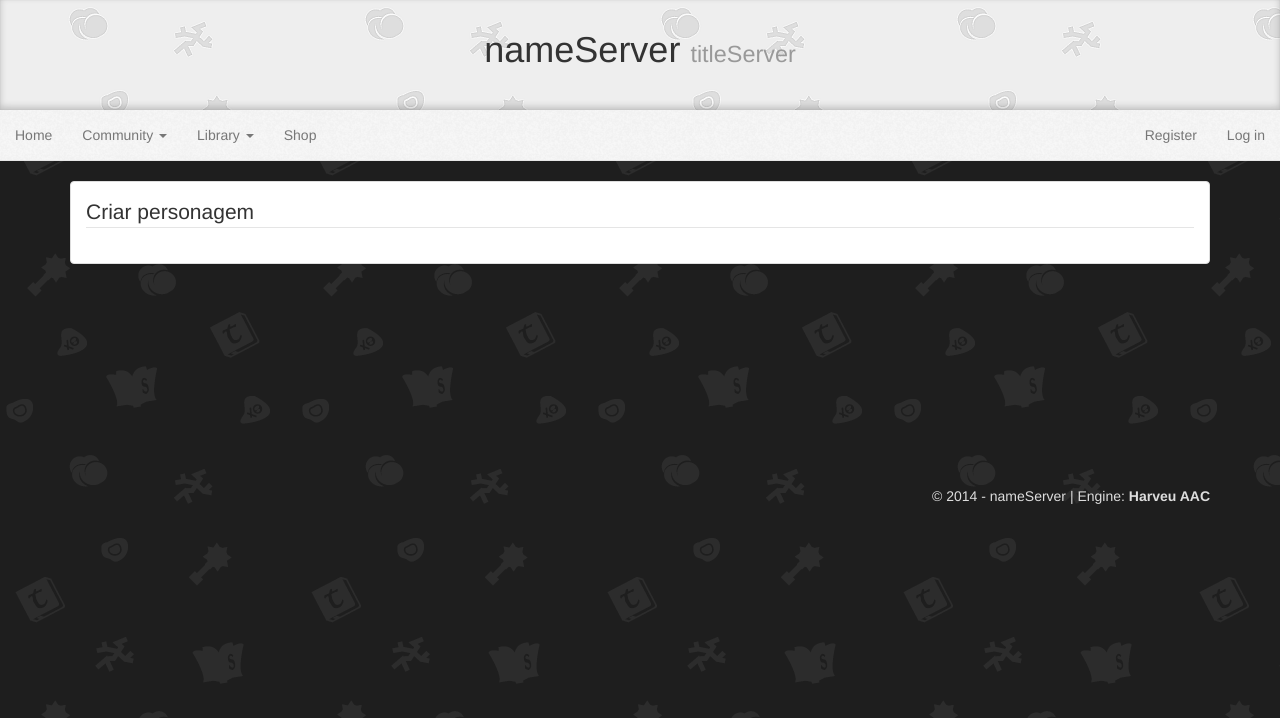
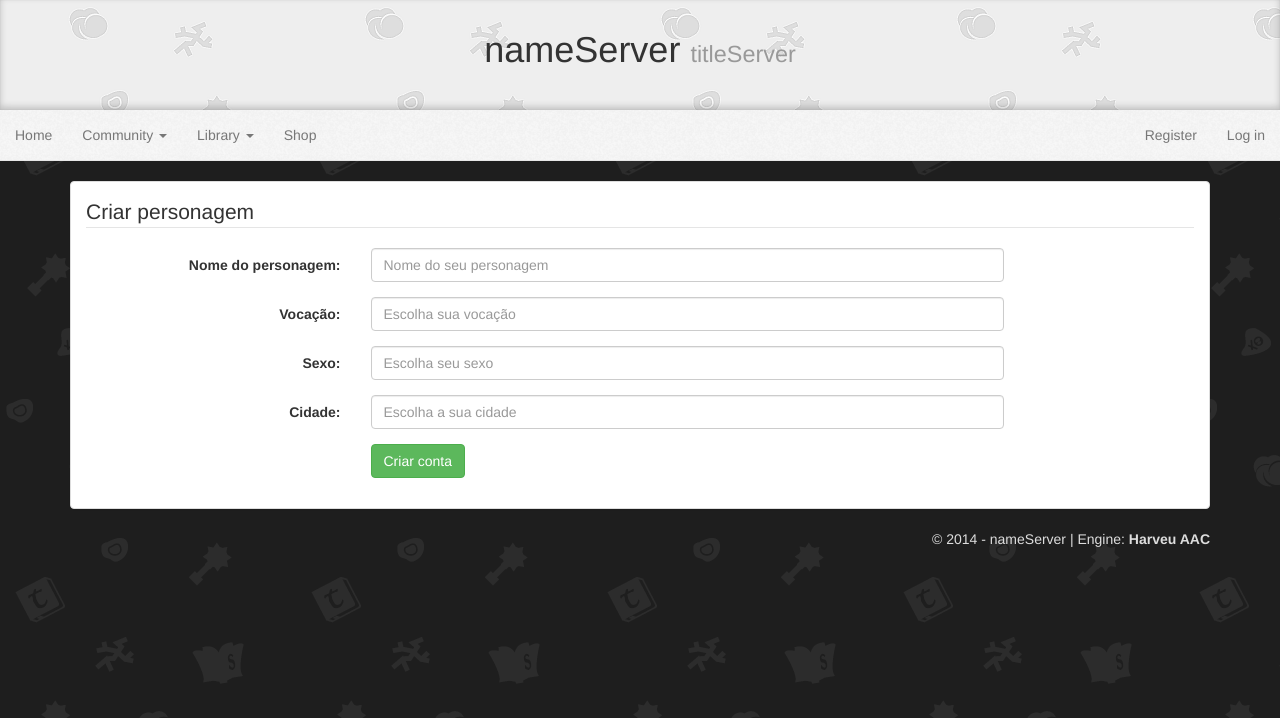
Before and after one commit to gpedro/Harveu-AAC, a CakePHP app: the page made by app/View/Players/create.ctp in a window 1280 px wide. Shown: the top 718 px of the page. Run offline with PHP 8.4 and a stand-in for CakePHP, Linux system fonts and the light colour scheme; the template is opened without the code that fills it, so the values that code supplies are empty; form fields are guessed from the names that the template uses; some libraries are stand-ins or nearby versions.

Commit message:
Desenvolvendo a criação de players

```diff
--- a/app/View/Elements/aac/menu.ctp
+++ b/app/View/Elements/aac/menu.ctp
@@ -70,6 +70,9 @@
 					<li <?php if($this->params['controller'] == 'accounts' && $this->params['action'] == 'manager') { ?> class="active" <?php } ?>>
 						<a href="<?php echo url; ?>accounts/manager">Manager</a>
 					</li>
+					<li <?php if($this->params['controller'] == 'players' && $this->params['action'] == 'create') { ?> class="active" <?php } ?>>
+						<a href="<?php echo url; ?>players/create">Create player</a>
+					</li>
 					<li <?php if($this->params['controller'] == 'accounts' && $this->params['action'] == 'change') { ?> class="active" <?php } ?>>
 						<a href="<?php echo url; ?>accounts/change/<?php echo $this->Session->read('account_id'); ?>">Change details</a>
 					</li>
--- a/app/View/Players/create.ctp
+++ b/app/View/Players/create.ctp
@@ -2,6 +2,37 @@
 	<div class="panel-body">
 		<fieldset>
 			<legend><?php echo 'Criar personagem'; ?></legend>
+			<?php print $this->Form->create('Player', array('class' => 'form-horizontal')); ?>
+				<div class="form-group">
+					<label for="inputName" class="col-sm-3 control-label">Nome do personagem:</label>
+					<div class="col-sm-7">
+						<?php print $this->Form->input('name', array('class' => 'form-control', 'placeholder' => 'Nome do seu personagem', 'label' => FALSE)); ?>
+					</div>
+				</div>
+				<div class="form-group">
+					<label for="inputVocation" class="col-sm-3 control-label">Vocação:</label>
+					<div class="col-sm-7">
+						<?php print $this->Form->input('vocation', array('class' => 'form-control', 'placeholder' => 'Escolha sua vocação', 'label' => FALSE)); ?>
+					</div>
+				</div>
+				<div class="form-group">
+					<label for="inputTown" class="col-sm-3 control-label">Sexo:</label>
+					<div class="col-sm-7">
+						<?php print $this->Form->input('sex', array('class' => 'form-control', 'placeholder' => 'Escolha seu sexo', 'label' => FALSE)); ?>
+					</div>
+				</div>
+				<div class="form-group">
+					<label for="inputTown" class="col-sm-3 control-label">Cidade:</label>
+					<div class="col-sm-7">
+						<?php print $this->Form->input('town_id', array('class' => 'form-control', 'placeholder' => 'Escolha a sua cidade', 'label' => FALSE)); ?>
+					</div>
+				</div>
+				<div class="form-group">
+					<div class="col-sm-offset-3 col-sm-7">
+						<button type="submit" class="btn btn-success">Criar conta</button>
+					</div>
+				</div>
+			</form>
 		</fieldset>
 	</div>
 </div>
```
Also changed, not shown: 2 other files.
